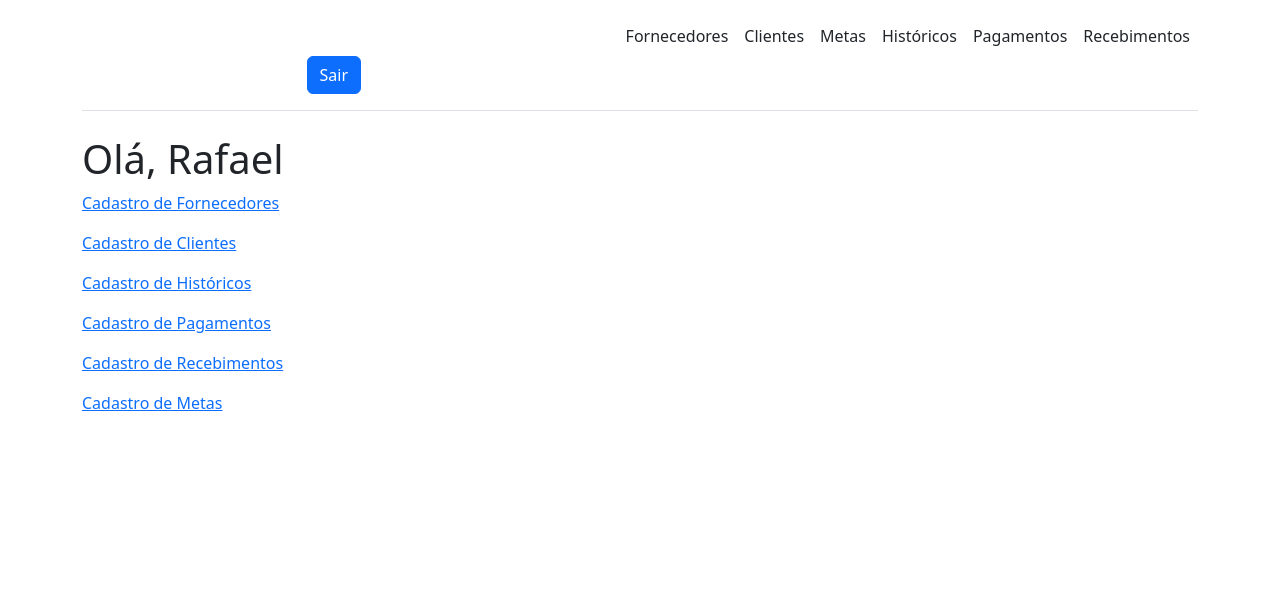
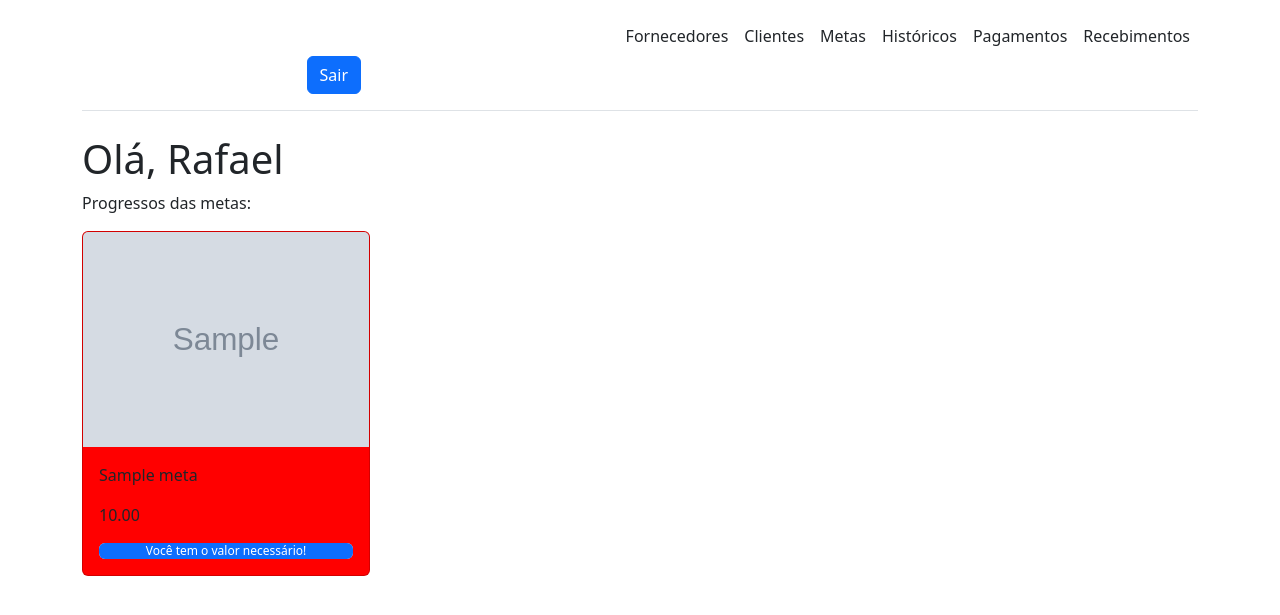
Before and after one commit to rafaelmdgh/pcc, a PHP site: page / in a window 1280 px wide. Shown: the top 615 px of the page. Run offline with PHP 8.4, Linux system fonts and the light colour scheme; a user stored in the database is signed in; tables that the repository leaves empty hold one stand-in row (values such as "Sample post"); grey boxes marked "Sample" are stand-in pictures.

Commit message:
Começo dos cards, alteração na porcentagem pra mostrar quanto se tem e quanto falta

```diff
--- a/css/estilo.css
+++ b/css/estilo.css
@@ -25,8 +25,7 @@ table input[type="checkbox"]{
 	width: 20px;
     height: 20px;
 }
-/*
-a.nav-link{
-	background-color: #e3e1e1 !important;
-	border-radius: 15px !important;
-}*/
+.card-meta{
+	display: flex;
+	background-color: red;
+}
--- a/index.php
+++ b/index.php
@@ -1,10 +1,17 @@
+<?php
+
+	include ('verifica-sessao.php');
+	include('./config/conexao_pdo.php');
+	$stmt = $pdo->prepare("SELECT * FROM meta WHERE meta_usuario = ".$_SESSION["usuario_codigo"]."  ORDER BY meta_valor ASC;");
+	$stmt->execute();
+	$metas = $stmt->fetchAll();
+
+	$valorNaConta = 50.24;
+?>
 <!DOCTYPE html>
 <html lang="pt-br">
 	<head>
 		<meta charset="UTF-8">
-		<?php
-			include ('verifica-sessao.php');
-		?>
 		<meta name="viewport" content="width=device-width, initial-scale=1.0">
 		<title>Home Page</title>
 	</head>
@@ -13,23 +20,34 @@
 
 		<h1>Olá, <?php echo $_SESSION['usuario_nome'] ?></h1>
 		<p>
-			<a href="cadastro-fornecedores/lista.php">Cadastro de Fornecedores</a>
+			Progressos das metas:
 		</p>
-		<p>
-			<a href="cadastro-clientes/lista.php">Cadastro de Clientes</a>
-		</p>
-		<p>
-			<a href="cadastro-historicos/lista.php">Cadastro de Históricos</a>
-		</p>
-		<p>
-			<a href="cadastro-contas-pagar/lista.php">Cadastro de Pagamentos</a>
-		</p>
-		<p>
-			<a href="cadastro-contas-receber/lista.php">Cadastro de Recebimentos</a>
-		</p>
-		<p>
-			<a href="cadastro-metas/lista.php">Cadastro de Metas</a>
-		</p>
+		<?php
+			foreach ($metas as $meta){
+				$porcentagem = ($valorNaConta / $meta['meta_valor']) * 100;
+				echo '
+					<div class="card card-meta" style="width: 18rem;">
+					<img class="card-img-top" src="/pcc/cadastro-metas/imagens/'.$meta['meta_imagem'].'" alt="Imagem de capa do card">
+					<div class="card-body">
+						<p class="card-text">'.$meta['meta_nome'].'</p>
+						<p class="card-text">'.$meta['meta_valor'].'</p>
+						<div class="progress">
+							<div class="progress-bar" role="progressbar" style="width: '.$porcentagem.'%;" aria-valuenow="'.$porcentagem.'" aria-valuemin="0" aria-valuemax="100">
+							<center>
+				';
+				if ($porcentagem > 100){
+					echo 'Você tem o valor necessário!';
+				}else{
+					echo 'R$'.$valorNaConta.'/R$'.$meta['meta_valor'];
+				}
+				echo '		</center>
+							</div>
+						</div>
+					</div>
+					</div>
+				';
+			}
+		?>
 	</div>
 </body>
 </html>
```
